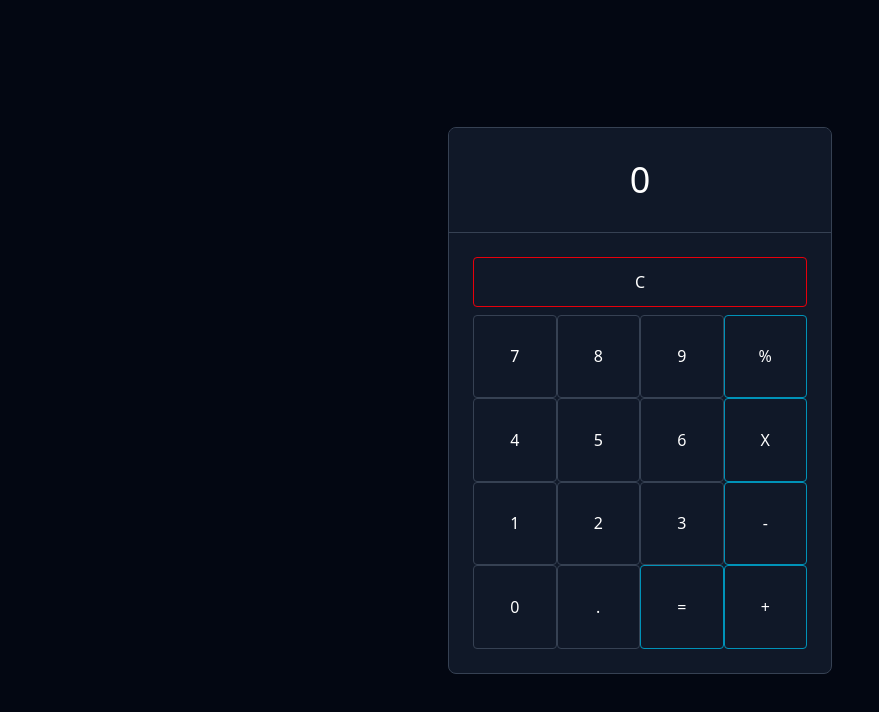
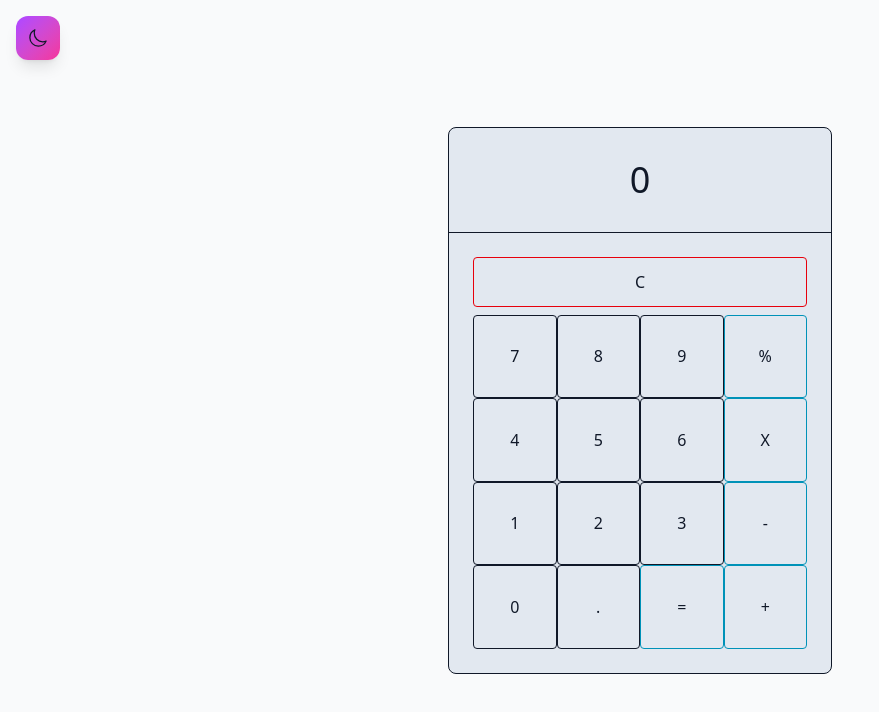
Before and after one commit to M3hTi/Simple-Calculator-with-React, a React (Vite) app: page / in a window 1280 px wide. Shown: the top 712 px of the page, without its empty margins (0-879 px from the left). Built offline with nearby package versions, Linux system fonts and the light colour scheme.

Commit message:
🚀 feat: add dark/light theme toggle to calculator
- Wrap app with `ToggleProvider` and implement theme context
- Add dynamic styling for calculator and display based on theme
- Introduce theme toggle button with sun/moon icons
- Update button and container classes to respect theme state

```diff
--- a/src/App.jsx
+++ b/src/App.jsx
@@ -1,11 +1,15 @@
-import Calculator from "./ui/Calculator"
+import Calculator from "./ui/Calculator";
+import ToggleProvider from "./ui/Toggle";
+import Toggle from "./ui/Toggle";
 
 function App() {
   return (
     <div>
-      <Calculator  />
+      <ToggleProvider>
+        <Calculator />
+      </ToggleProvider>
     </div>
-  )
+  );
 }
 
-export default App
+export default App;
--- a/src/ui/Calculator.jsx
+++ b/src/ui/Calculator.jsx
@@ -1,16 +1,21 @@
 import useCalculator from "../store";
 import Display from "./Display";
+import { useDark } from "./Toggle";
 
 function Calculator() {
   const appendToDisplay = useCalculator((store) => store.appendToDisplay);
   const clearDisplay = useCalculator((store) => store.clearDisplay);
   const calculate = useCalculator((store) => store.calculate);
 
+  const { isDark } = useDark();
+
   return (
-    <div className="flex items-center justify-center min-h-screen bg-gray-950 text-white">
-      <div className="w-full max-w-sm border border-gray-700 rounded-lg overflow-hidden bg-gray-900">
+    <div
+      className="flex items-center justify-center min-h-screen"
+    >
+      <div className={`w-full max-w-sm border rounded-lg overflow-hidden ${isDark? "bg-gray-900 border-gray-700" : "bg-slate-200 border-gray-900"} `}>
         {/* Display */}
-        <div className="border-b border-gray-700 p-8 bg-gray-900">
+        <div className="border-b p-8 ">
           <Display />
         </div>
 
@@ -18,7 +23,7 @@ function Calculator() {
         <div className="grid grid-cols-4 gap-0 p-6">
           {/* Clear Button - Full Width */}
           <button
-            className="cursor-pointer col-span-4 py-3 border mb-2 border-red-600 bg-gray-900 hover:bg-gray-800 transition-colors rounded-sm"
+            className="cursor-pointer col-span-4 py-3 border mb-2 border-red-600   transition-colors rounded-sm"
             onClick={clearDisplay}
           >
             C
@@ -26,25 +31,25 @@ function Calculator() {
 
           {/* Row 1 */}
           <button
-            className="cursor-pointer aspect-square border border-gray-700 bg-gray-900 hover:bg-gray-800 transition-colors rounded-sm"
+            className="cursor-pointer aspect-square border transition-colors rounded-sm"
             onClick={() => appendToDisplay("7")}
           >
             7
           </button>
           <button
-            className="cursor-pointer aspect-square border border-gray-700 bg-gray-900 hover:bg-gray-800 transition-colors rounded-sm"
+            className="cursor-pointer aspect-square border transition-colors rounded-sm"
             onClick={() => appendToDisplay("8")}
           >
             8
           </button>
           <button
-            className="cursor-pointer aspect-square border border-gray-700 bg-gray-900 hover:bg-gray-800 transition-colors rounded-sm"
+            className="cursor-pointer aspect-square border transition-colors rounded-sm"
             onClick={() => appendToDisplay("9")}
           >
             9
           </button>
           <button
-            className="cursor-pointer aspect-square border border-cyan-600 bg-gray-900 hover:bg-gray-800 transition-colors rounded-sm"
+            className="cursor-pointer aspect-square border border-cyan-600   transition-colors rounded-sm"
             onClick={() => appendToDisplay("%")}
           >
             %
@@ -52,25 +57,25 @@ function Calculator() {
 
           {/* Row 2 */}
           <button
-            className="cursor-pointer aspect-square border border-gray-700 bg-gray-900 hover:bg-gray-800 transition-colors rounded-sm"
+            className="cursor-pointer aspect-square border transition-colors rounded-sm"
             onClick={() => appendToDisplay("4")}
           >
             4
           </button>
           <button
-            className="cursor-pointer aspect-square border border-gray-700 bg-gray-900 hover:bg-gray-800 transition-colors rounded-sm"
+            className="cursor-pointer aspect-square border transition-colors rounded-sm"
             onClick={() => appendToDisplay("5")}
           >
             5
           </button>
           <button
-            className="cursor-pointer aspect-square border border-gray-700 bg-gray-900 hover:bg-gray-800 transition-colors rounded-sm"
+            className="cursor-pointer aspect-square border transition-colors rounded-sm"
             onClick={() => appendToDisplay("6")}
           >
             6
           </button>
           <button
-            className="cursor-pointer aspect-square border border-cyan-600 bg-gray-900 hover:bg-gray-800 transition-colors rounded-sm"
+            className="cursor-pointer aspect-square border border-cyan-600 transition-colors rounded-sm"
             onClick={() => appendToDisplay("x")}
           >
             X
@@ -78,25 +83,25 @@ function Calculator() {
 
           {/* Row 3 */}
           <button
-            className="cursor-pointer aspect-square border border-gray-700 bg-gray-900 hover:bg-gray-800 transition-colors rounded-sm"
+            className="cursor-pointer aspect-square border transition-colors rounded-sm"
             onClick={() => appendToDisplay("1")}
           >
             1
           </button>
           <button
-            className="cursor-pointer aspect-square border border-gray-700 bg-gray-900 hover:bg-gray-800 transition-colors rounded-sm"
+            className="cursor-pointer aspect-square border transition-colors rounded-sm"
             onClick={() => appendToDisplay("2")}
           >
             2
           </button>
           <button
-            className="cursor-pointer aspect-square border border-gray-700 bg-gray-900 hover:bg-gray-800 transition-colors rounded-sm"
+            className="cursor-pointer aspect-square border transition-colors rounded-sm"
             onClick={() => appendToDisplay("3")}
           >
             3
           </button>
           <button
-            className="cursor-pointer aspect-square border border-cyan-600 bg-gray-900 hover:bg-gray-800 transition-colors rounded-sm"
+            className="cursor-pointer aspect-square border border-cyan-600 transition-colors rounded-sm"
             onClick={() => appendToDisplay("-")}
           >
             -
@@ -104,26 +109,26 @@ function Calculator() {
 
           {/* Row 4 */}
           <button
-            className="cursor-pointer aspect-square border border-gray-700 bg-gray-900 hover:bg-gray-800 transition-colors rounded-sm"
+            className="cursor-pointer aspect-square border transition-colors rounded-sm"
             onClick={() => appendToDisplay("0")}
           >
             0
           </button>
           <button
-            className="cursor-pointer aspect-square border border-gray-700 bg-gray-900 hover:bg-gray-800 transition-colors rounded-sm"
+            className="cursor-pointer aspect-square border transition-colors rounded-sm"
             onClick={() => appendToDisplay(".")}
           >
             .
           </button>
           <button
-            className="cursor-pointer aspect-square border border-cyan-600 bg-gray-900 hover:bg-gray-800 transition-colors rounded-sm"
+            className="cursor-pointer aspect-square border border-cyan-600 transition-colors rounded-sm"
             onClick={calculate}
           >
             {" "}
             ={" "}
           </button>
           <button
-            className="cursor-pointer aspect-square border border-cyan-600 bg-gray-900 hover:bg-gray-800 transition-colors rounded-sm"
+            className="cursor-pointer aspect-square border border-cyan-600 transition-colors rounded-sm"
             onClick={() => appendToDisplay("+")}
           >
             +
--- a/src/ui/Display.jsx
+++ b/src/ui/Display.jsx
@@ -1,8 +1,11 @@
 import useCalculator from "../store";
+import { useDark } from "./Toggle";
 
 function Display() {
   const display = useCalculator((store) => store.display);
   const result = useCalculator((store) => store.result);
+
+  const { isDark } = useDark();
 
   console.log(
     "%c📝 LOG: my Display is",
@@ -11,8 +14,12 @@ function Display() {
   );
 
   return (
-    <div className="text-white text-4xl font-light text-center">
-      {display || result }
+    <div
+      className={`${
+        isDark ? "text-white" : "text-gray-900"
+      } text-4xl font-light text-center`}
+    >
+      {display || result}
     </div>
   );
 }
--- /dev/null
+++ b/src/ui/Toggle.jsx
@@ -0,0 +1,44 @@
+import { createContext, useContext, useState } from "react";
+import { IoMoonOutline, IoSunnyOutline } from "react-icons/io5";
+
+const ToggleContext = createContext();
+
+function ToggleProvider({ children }) {
+  const [isDark, setIsDark] = useState(false);
+
+  return (
+    <ToggleContext.Provider value={{ isDark }}>
+      <div
+        className={`min-h-screen transition-colors duration-300 ${
+          isDark ? "bg-gray-950 text-white" : "bg-gray-50 text-gray-900"
+        }`}
+      >
+        <div className="fixed top-4 left-4 z-50">
+          <button
+            className={`p-3 rounded-xl transition-all duration-300 ${
+              isDark
+                ? "bg-gradient-to-br from-purple-600 to-pink-600  hover:from-purple-500 hover:to-pink-500"
+                : "bg-gradient-to-br from-purple-500 to-pink-500  hover:from-purple-600 hover:to-pink-600"
+            } shadow-lg hover:shadow-xl hover:scale-105 active:scale-95`}
+            onClick={() => setIsDark((c) => !c)}
+            aria-label="Toggle theme"
+          >
+            {isDark ? (
+              <IoSunnyOutline className="w-5 h-5" />
+            ) : (
+              <IoMoonOutline className="w-5 h-5" />
+            )}
+          </button>
+        </div>
+        {children}
+      </div>
+    </ToggleContext.Provider>
+  );
+}
+
+export function useDark() {
+  const context = useContext(ToggleContext);
+  return context;
+}
+
+export default ToggleProvider;
```
